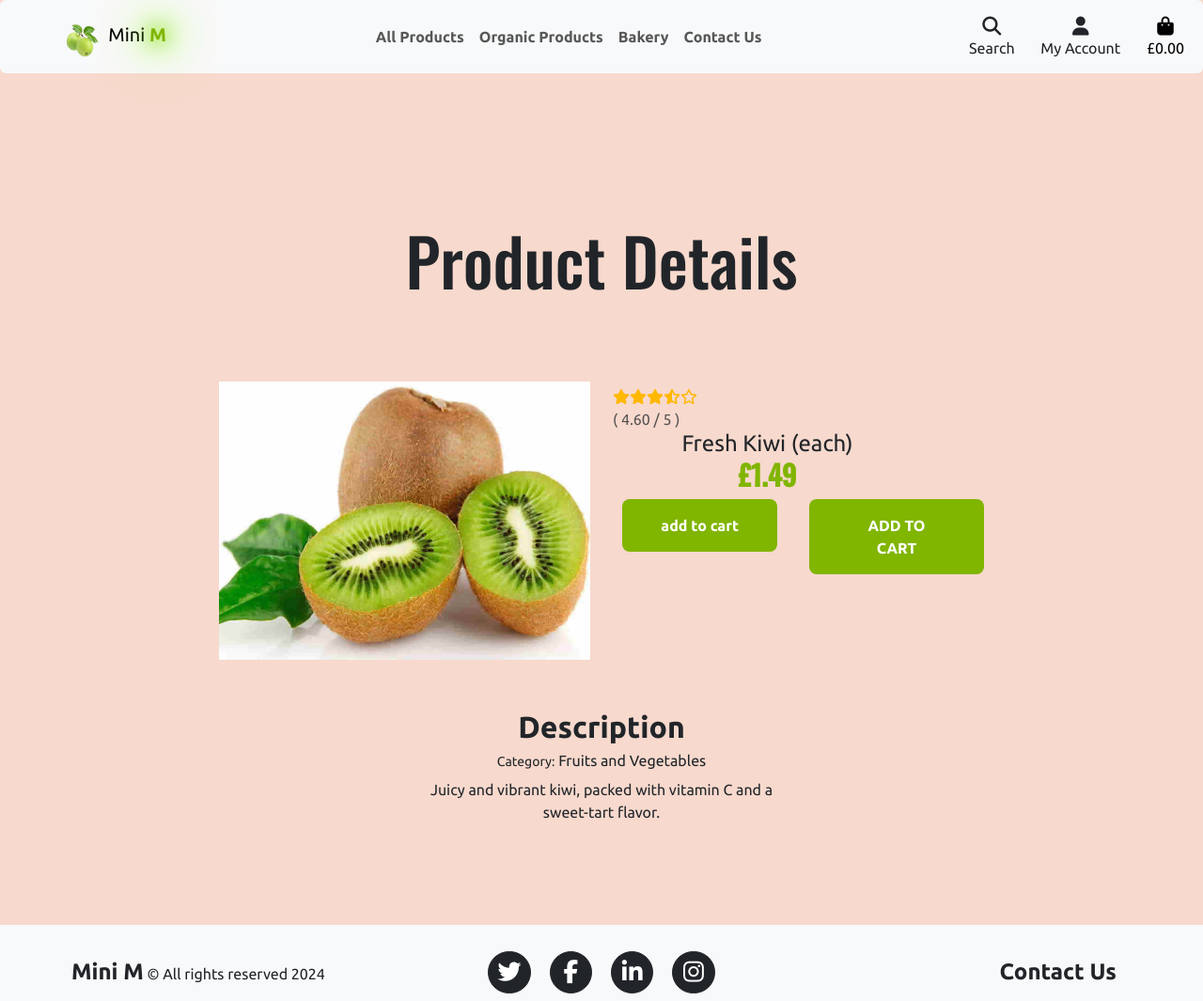
After one commit to Esmael-Pinho/fourth-milestone-project, a Django app: page /products/1 in a window 1280 px wide. The commit adds this page. Shown: the whole page at 94% size. Run offline with Django 3.2, Linux system fonts and the light colour scheme; data comes from the database, SQL or seed files in the repository; some libraries are stand-ins or nearby versions; some web fonts are replaced.

Commit message:
created product_details page, added urls and views

```diff
--- a/contact/static/css/contact.css
+++ b/contact/static/css/contact.css
@@ -82,6 +82,7 @@
     background-color: var(--white);
     color: var(--green);
     transition: all 0.1s ease-in;
+    border: 1px solid var(--green);
 }
 
 .button-text {
--- a/contact/templates/contact/contact.html
+++ b/contact/templates/contact/contact.html
@@ -13,7 +13,7 @@
             <div id="contact-div" class=" container-fluid">
                 <div class="row  justify-content-center mb-5">
                     <div class="col-10">
-                        <h2 class="heading">Contact us</h2>
+                        <h2 class="heading">Contact Us</h2>
                     </div>
                 </div>
 
--- a/home/templates/home/index.html
+++ b/home/templates/home/index.html
@@ -32,7 +32,7 @@
                             </div>
                             <div class="row justify-content-center">
                                 <div class="col-sm-6 col-md-3">
-                                    <a href="" class="btn slide-btn button-green text-uppercase animated animation-3">Explore Products</a>
+                                    <a href="{% url 'products' %}" class="btn slide-btn button-green text-uppercase animated animation-3">Explore Products</a>
                                 </div>
                             </div>
                         </div>
--- /dev/null
+++ b/products/templates/products/product_detail.html
@@ -0,0 +1,99 @@
+{% extends "base.html" %}
+{% load static %}
+
+    {% block corecss %}
+    {{ block.super }}
+        <link rel="stylesheet" href="{% static 'css/products.css' %}">
+    {% endblock %}
+
+    {% block page_header %}
+        <div class="container header-container">
+            <div class="row">
+                <div class="col"></div>
+            </div>
+        </div>
+    {% endblock %}
+
+    {% block content %}
+    <div class="container-fluid">
+        <div class="row justify-content-evenly big-title">
+            <div class="col-sm-12 col-md-10 col-lg-6">
+                <div class="section-title-area text-center">
+                    <h1 class="section-title">Product Details</h1>
+                </div>
+            </div>
+        </div>
+
+        <div class="overlay"></div>
+    <div class="container-fluid">
+        <div class="row justify-content-center">
+            <div class="col-12 col-md-6 col-lg-4 ">
+                <div class="image-container my-5">
+                    {% if product.image %}
+                        <a href="{{ product.image.url }}" target="_blank">
+                            <img class="card-img-top img-fluid" src="{{ product.image.url }}" alt="{{ product.name }}">
+                        </a>
+                        {% else %}
+                        <a href="">
+                            <img class="card-img-top img-fluid" src="{{ MEDIA_URL }}noimage.png" alt="{{ product.name }}">
+                        </a>
+                    {% endif %}
+                </div>
+            </div>
+
+            <div class="col-12 col-md-6 col-lg-4">
+                <div class="product-details-container my-5">
+                    <div class="col-sm-12 col-md-6 col-4 text-center pt-1 ratings-section align-center">
+                        {% if product.rating %}
+                            <ul class="list-unstyled d-flex ratings m-auto">
+                                <li><a href="#"><i class="fas fa-star"></i></a></li>
+                                <li><a href="#"><i class="fas fa-star"></i></a></li>
+                                <li><a href="#"><i class="fas fa-star"></i></a></li>
+                                <li><a href="#"><i class="fas fa-star-half-alt"></i></a></li>
+                                <li><a href="#"><i class="far fa-star"></i></a></li>
+                            </ul>
+                            <span class="text-muted list-unstyled d-flex">( {{ product.rating }} / 5 )</span>
+                        {% else %}
+                            <small class="text-muted">No Rating</small>
+                        {% endif %}
+                    </div>
+                    <div class="col-sm-12 col-lg-10">
+                        <div class="name-section text-center">
+                            <h4 class="details-name-title text-center mb-0">{{ product.name }}</h4>
+                            <h1 class="product-price-detail text-center bold product-price">
+                                <span>£{{ product.price }}</span>
+                            </h1>
+                        </div>
+                </div>
+                <div class="row add-to-cart-section justify-content-center text-center">
+                    <div class="col-sm-12 col-lg-6">
+                        <button class="btn btn-lg button-green"> add to cart</button>
+                    </div>
+                    <div class="col-sm-12 col-lg-6">
+                        <div class="div add-to-cart">
+                            <a href="#" aria-label="Add to Cart" class="btn btn-lg button-green text-uppercase">add to cart</a>
+                        </div>
+                    </div>
+                </div>
+            </div>
+        </div>
+    </div>
+
+    <div class="row justify-content-center">
+        <div class="col-12 col-md-6 col-lg-4 offset-lg-0">
+            <div class="image-container my-1">
+                <div class="row category-section justify-content-center">
+                    <h2 class="description-h bold text-center">Description</h2>
+                    <div class="div">
+                        <h6 class="details-category text-center"><small>Category:</small>  {{ product.category.friendly_name }}</h6>
+                    </div>
+                    <div class="div">
+                        <p class="text-center">{{ product.description }}</p>
+                    </div>
+                </div>
+            </div>
+        </div>
+    </div>
+
+
+{% endblock %}
--- a/products/urls.py
+++ b/products/urls.py
@@ -2,5 +2,6 @@ from django.urls import path
 from . import views
 
 urlpatterns = [
-    path('', views.all_products, name='products')
+    path('', views.all_products, name='products'),
+    path('<product_id>', views.product_detail, name='product_detail'),
 ]
--- a/products/views.py
+++ b/products/views.py
@@ -1,4 +1,4 @@
-from django.shortcuts import render
+from django.shortcuts import render, get_object_or_404
 from .models import Product
 
 # Create your views here.
@@ -13,3 +13,15 @@ def all_products(request):
     }
 
     return render(request, 'products/products.html', context)
+
+
+def product_detail(request, product_id):
+    """ A view to show individual product details """
+
+    product = get_object_or_404(Product, pk=product_id)
+
+    context = {
+        'product': product,
+    }
+
+    return render(request, 'products/product_detail.html', context)
```
Also changed, not shown: products/templates/products/products.html (+9 -3 lines).
